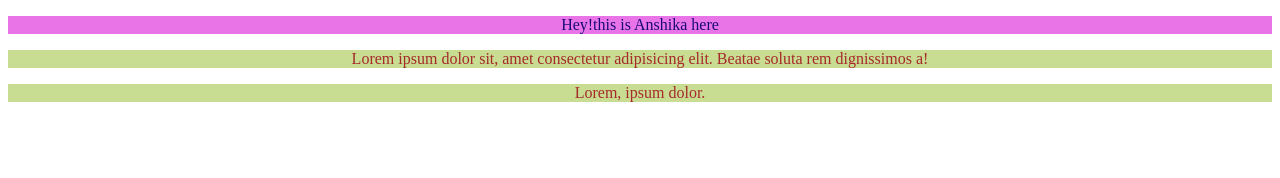
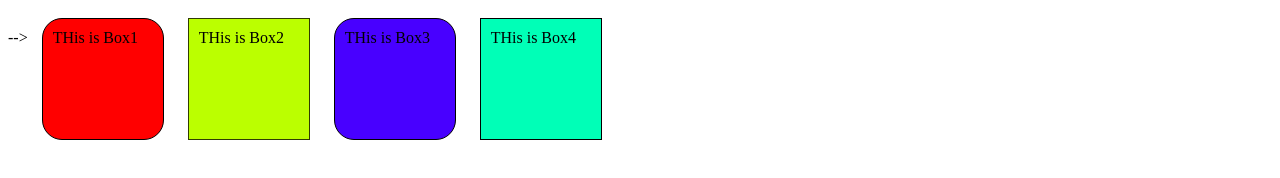
Before and after one commit to AnshikaSingh-Abes/CSS-AML1, a plain HTML site: page index.html in a window 1280 px wide. Drawn offline with Linux system fonts and the light colour scheme.

Commit message:
CSS Model

```diff
--- a/index.html
+++ b/index.html
@@ -7,11 +7,18 @@
     <link rel="stylesheet" href="style.css">
 </head>
 <body>
-    <p>Hey!this is Anshika here</p>
+    <!-- <p>Hey!this is Anshika here</p>
     <p class="p1">Lorem ipsum dolor sit, amet consectetur adipisicing elit. Beatae soluta rem dignissimos a!</p>
     <p class="p1" id="p3">Lorem, ipsum dolor.</p>
     <!-- 2ki power 24 combination of colors#RRGGBB -->
      <!-- em(size for parent),rem(root element html),%(parent)
       smaller and larger -->
+      <!-- <p>in padding the order of padding in clockwise top right bottom left</p>
 </body>
+<div class="container">Lorem ipsum dolor sit amet.</div> --> -->
+
+<div id="box1" class="a">THis is Box1</div>
+<div id="box2",imp>THis is Box2</div>
+<div id="box3" class="a">THis is Box3</div>
+<div id="box4">THis is Box4</div>
 </html>
--- a/style.css
+++ b/style.css
@@ -1,4 +1,4 @@
-p{
+/* p{
     color: rgb(26, 10, 120);
     background-color: rgb(232, 116, 232);
     text-align: center;
@@ -9,5 +9,48 @@ p{
     background-color: rgb(200, 220, 146);
 }
 #p3{
-    font-size: "67";
+    font-size: "67"; */
+/* } */
+div{
+    display: inline-block;
 }
+
+#box1{
+    height: 100px;
+    width: 100px;
+    background-color: red;
+    padding: 10px;
+    border: 1px solid black;
+    margin: 10px;
+}
+
+#box4{
+    height: 100px;
+    width: 100px;
+    background-color: rgb(0, 255, 183);
+    padding: 10px;
+    border: 1px solid black;
+    margin: 10px;
+}#box2{
+    height: 100px;
+    width: 100px;
+    background-color: rgb(187, 255, 0);
+    padding: 10px;
+    border: 1px solid rgb(48, 59, 2);
+    margin: 10px;
+}
+#box3{
+    height: 100px;
+    width: 100px;
+    background-color: rgb(72, 0, 255);
+    padding: 10px;
+    border: 1px solid black;
+    margin:10px
+}
+.a{
+    border-color: blueviolet;
+    border-radius: 20px;
+}
+.imp{
+    border: solid 500px;
+}
```
